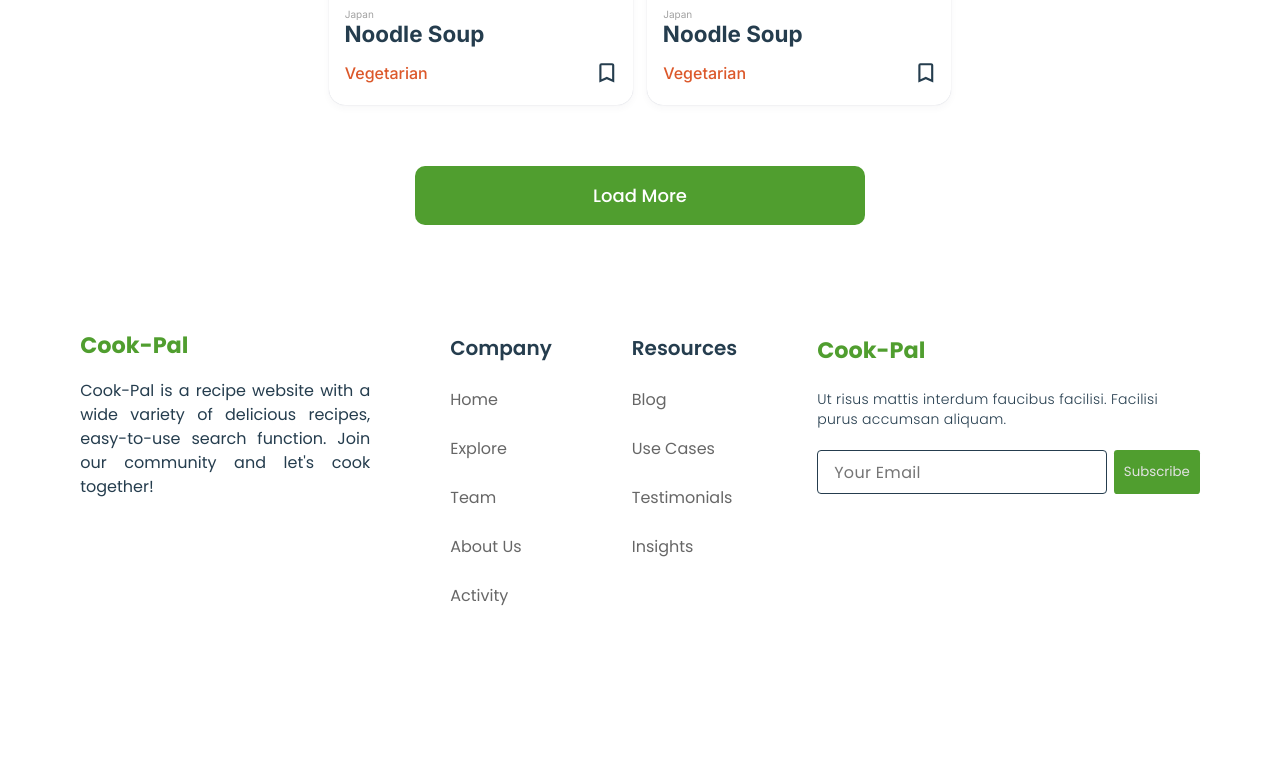
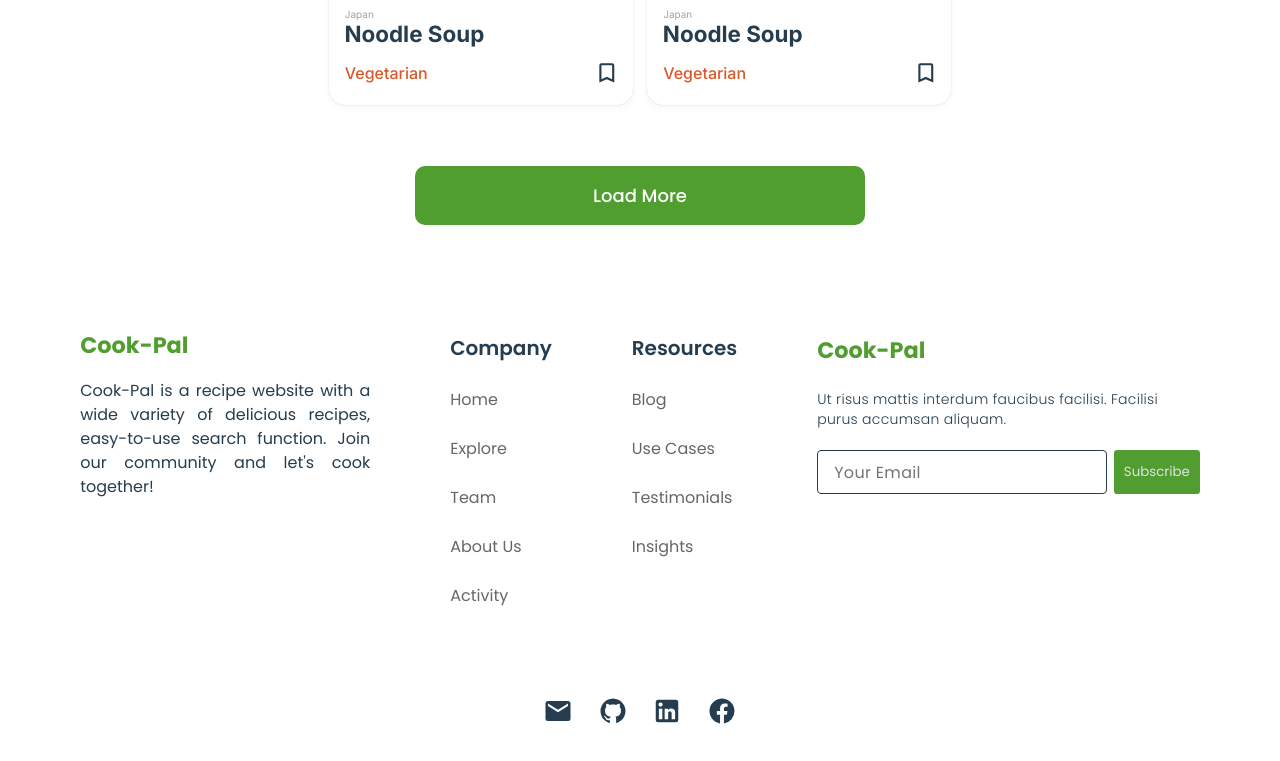
Before and after one commit to RimaSem/cook-pal, a React (Vite) app: page / in a window 1280 px wide. Shown: the part 1587-2348 px from the top of the page. Before the commit the page ends 2253 px from the top, so only its background shows below. Built offline with nearby package versions, Linux system fonts and the light colour scheme.

Commit message:
Add social network icons

```diff
--- a/src/components/Footer.tsx
+++ b/src/components/Footer.tsx
@@ -2,6 +2,7 @@ import styled from "styled-components";
 import FooterNav from "./footer/FooterNav";
 import Info from "./footer/Info";
 import Subscription from "./footer/Subscription";
+import SocialLinks from "./footer/SocialLinks";
 
 const StyledFooter = styled.footer`
   display: flex;
@@ -22,6 +23,7 @@ const ContentWrapper = styled.div`
 
 const Footer = () => {
   return (
+    <>
       <StyledFooter>
         <ContentWrapper>
           <Info />
@@ -29,6 +31,8 @@ const Footer = () => {
           <Subscription />
         </ContentWrapper>
       </StyledFooter>
+      <SocialLinks />
+    </>
   );
 };
 
--- /dev/null
+++ b/src/components/footer/SocialLinks.tsx
@@ -0,0 +1,57 @@
+import styled from "styled-components";
+import Icon from "@mdi/react";
+import { mdiEmail, mdiGithub, mdiLinkedin, mdiFacebook } from "@mdi/js";
+
+const StyledSocialLinks = styled.div`
+  display: flex;
+  gap: 1.56em;
+  margin: 1.875em auto;
+`;
+
+const IconWrapper = styled.a`
+  cursor: pointer;
+  text-decoration: none;
+
+  .social-links-icon {
+    transition: color 0.3s;
+    width: 1.875em;
+    color: var(--color-text-dark);
+
+    &:hover {
+      color: var(--color-accent-green);
+    }
+  }
+`;
+
+const SocialLinks = () => {
+  return (
+    <StyledSocialLinks>
+      <IconWrapper href="mailto:rima.semetaite@gmail.com" aria-label="Email">
+        <Icon className="social-links-icon" path={mdiEmail} />
+      </IconWrapper>
+      <IconWrapper
+        href="https://github.com/RimaSem"
+        target="_blank"
+        aria-label="GitHub"
+      >
+        <Icon className="social-links-icon" path={mdiGithub} />
+      </IconWrapper>
+      <IconWrapper
+        href="https://www.linkedin.com/in/rima-semetaite/"
+        target="_blank"
+        aria-label="Linkedin"
+      >
+        <Icon className="social-links-icon" path={mdiLinkedin} />
+      </IconWrapper>
+      <IconWrapper
+        href="https://facebook.com/rimasemetaite"
+        target="_blank"
+        aria-label="Facebook"
+      >
+        <Icon className="social-links-icon" path={mdiFacebook} />
+      </IconWrapper>
+    </StyledSocialLinks>
+  );
+};
+
+export default SocialLinks;
```
Lines whose indentation alone changed are shown as unchanged.
